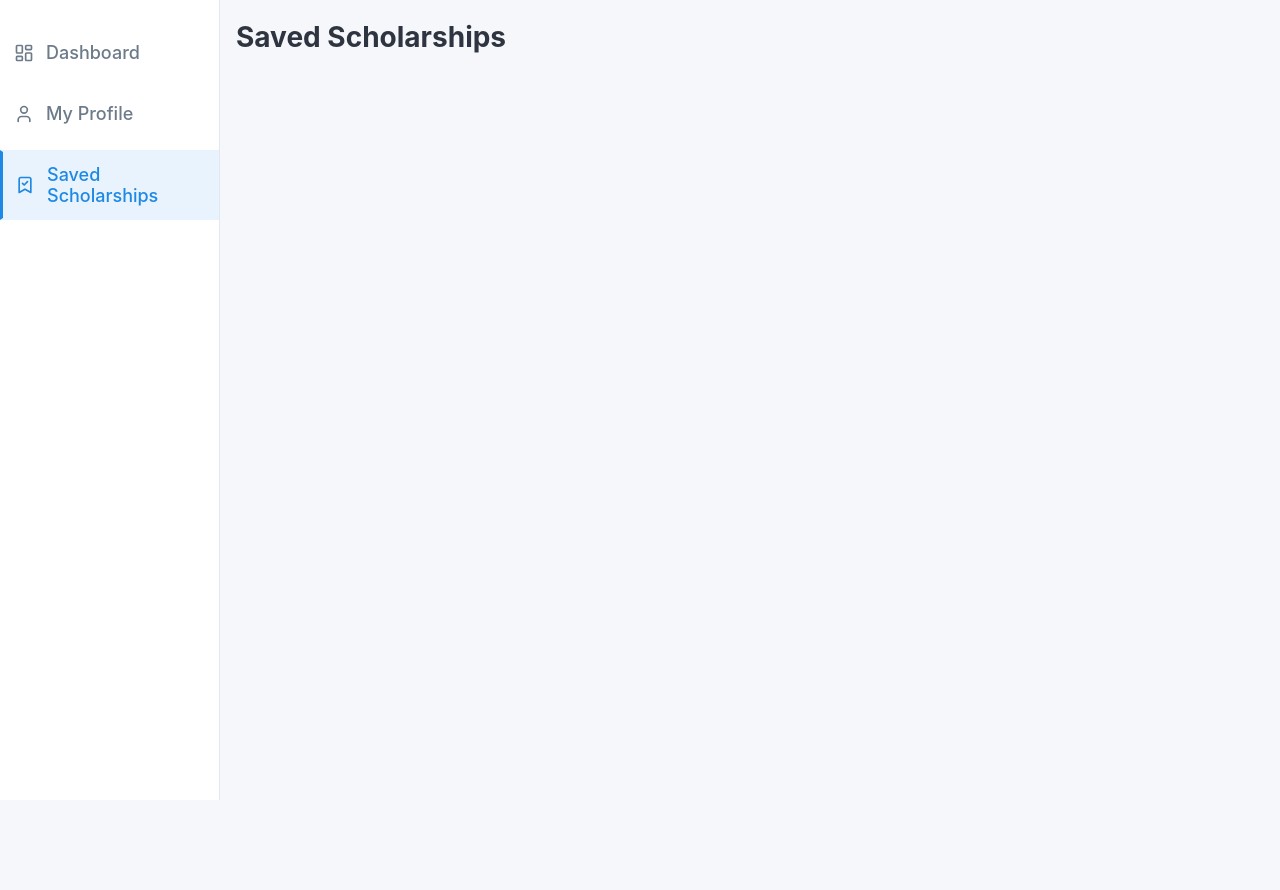
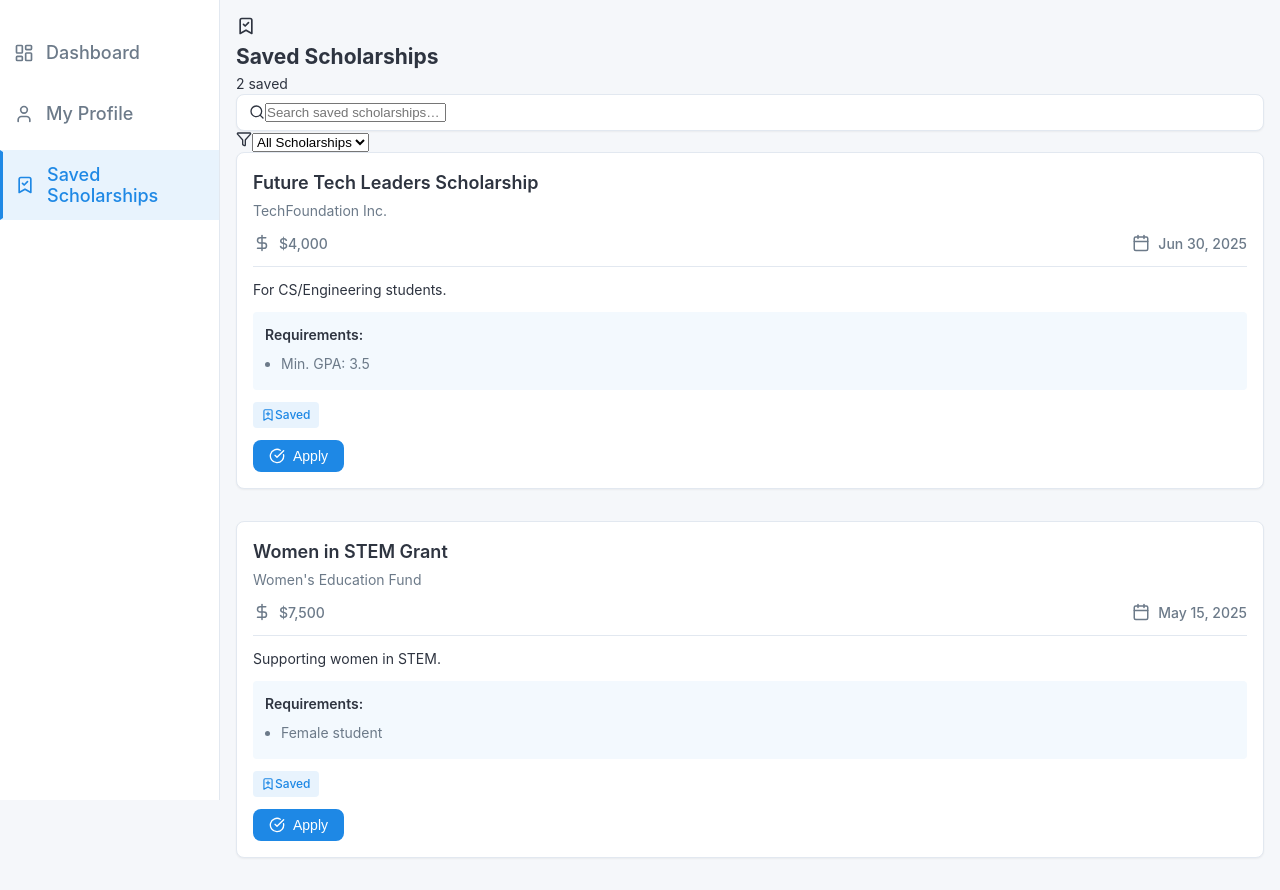
Before and after one commit to lucasberio/ViaScholar, a React (Vite) app: page / in a window 1280 px wide. Both pictures are taken after a click on the button "Saved Scholarships". Before the commit the page ends 800 px from the top, so only its background shows below. Built offline with nearby package versions, Linux system fonts and the light colour scheme.

Commit message:
added jsx for saved scholarships page

```diff
--- a/src/pages/SavedScholarships.jsx
+++ b/src/pages/SavedScholarships.jsx
@@ -1,10 +1,122 @@
+
+import React, { useState, useEffect } from 'react';
+import { ScholarshipCard } from '../components/ScholarshipCard';    // using ScholarshipCard component?
+import { BookmarkCheck, Search, Filter } from 'lucide-react';   // for the icons
 import './SavedScholarships.css';
+export default function SavedScholarships() {
 
-function SavedScholarships() {
+// state for storing the list of saved scholarships and a setter to update it
+const [savedScholarships, setSavedScholarships] = useState([]);
 
-    return (
-        <h1>Saved Scholarships</h1>
-    );
+// state for the search input's current value (initially an empty string) and setter to update it
+const [searchTerm, setSearchTerm] = useState('');
+
+// state and update for the filter, initialized to 'all'
+const [filter, setFilter] = useState('all');
+
+// useEffect hook, setup code
+useEffect(() => {
+    // dummy data using necessary fields from ScholarshipCard component
+    setSavedScholarships([
+      {
+        id: '1',
+        title: 'Future Tech Leaders Scholarship',
+        provider: 'TechFoundation Inc.',
+        amount: 4000,
+        deadline: '2025-06-30',
+        status: 'saved',
+        description: 'For CS/Engineering students.',
+        requirements: ['Min. GPA: 3.5'],
+      },
+      {
+        id: '2',
+        title: 'Women in STEM Grant',
+        provider: "Women's Education Fund",
+        amount: 7500,
+        deadline: '2025-05-15',
+        description: 'Supporting women in STEM.',
+        requirements: ['Female student'],
+        status: 'saved'
+      }
+    ]);
+  }, []); // keep array empty, just ran initially
+
+  // filtering logic
+  const filtered = savedScholarships
+    .filter(sch =>
+      // keep the scholarshops that fall under the filter
+      sch.title.toLowerCase().includes(searchTerm.toLowerCase())
+    )
+    .filter(sch => {
+      if (filter === 'all') {
+        return true;    // return everything
+      }
+      if (filter === 'deadline-soon') {
+        const now = new Date(); // Date gets the current date and time
+        const deadlineDate = new Date(sch.deadline);
+        const diffMs = deadlineDate - now;  // in milliseconds
+        const diffDays = Math.ceil(diffMs / (1000 * 60 * 60 * 24));
+        // include the items within a week
+        return diffDays > 0 && diffDays <= 7;
+      }
+      if (filter === 'high-amount') {
+        return sch.amount >= 5000; // hardcoding 5K as high amount (maybe add feature to specify the amount)
+      }
+      return true;
+    });
+
+  return (
+    // top-level container for the page
+    <div className="saved-scholarships page">
+      <header className="saved-header">
+        <BookmarkCheck size={20} />
+        <h2>Saved Scholarships</h2>
+        <span className="saved-count">
+          {filtered.length} saved
+        </span>
+      </header>
+
+      {/* div for the control bars (filer & search) */}
+      <div className="saved-controls">
+        <div className="search-bar">
+          <Search size={16} className="icon" />
+          <input
+            type="text"
+            placeholder="Search saved scholarships…"
+            value={searchTerm}
+            onChange={e => setSearchTerm(e.target.value)}
+          />
+        </div>
+
+        <div className="filter-dropdown">
+          <Filter size={16} className="icon" />
+          <select
+            value={filter}
+            onChange={e => setFilter(e.target.value)}
+          >
+            <option value="all">All Scholarships</option>
+            <option value="deadline-soon">Deadline Soon</option>
+            <option value ="high-amount">High Amount</option>
+          </select>
+        </div>
+      </div>
+
+      <section className="scholarships-list">
+        {
+          // map each scholarship object to a ScholarshipCard component so they render with our given info
+          // key prop used by React for list re-rendering
+          // {...sch} spreads all object properties as individual props
+          filtered.map(sch => (
+            <ScholarshipCard
+              key={sch.id}
+              {...sch}
+              // add handlers...
+              onSave={() => { /* do nothing, already saved */}}
+              onApply={() => { /* handler stuff */ }}
+            />
+          ))
+        }
+      </section>
+    </div>
+  );
 }
-
-export default SavedScholarships;
```
Also changed, not shown: package.json (+26 -2 lines), 1 other file (tests, documents, lock files or other folders).
